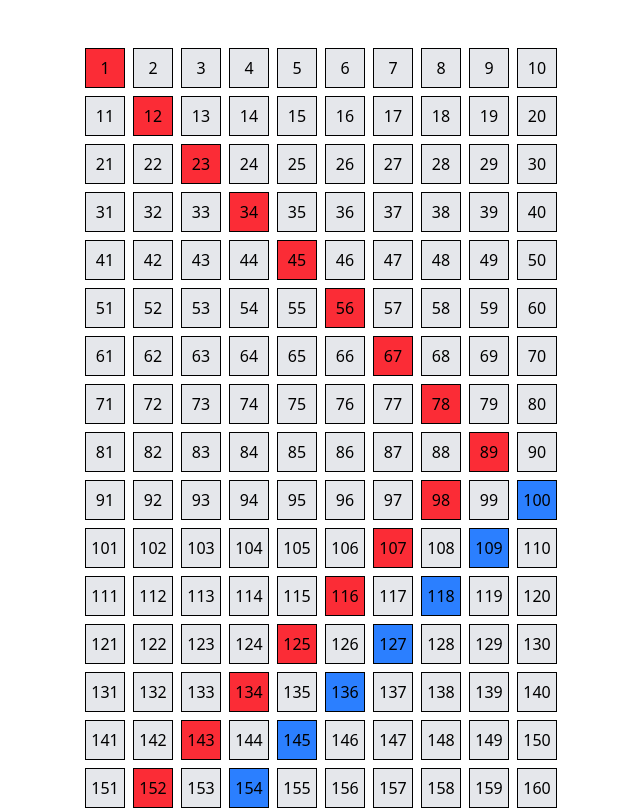
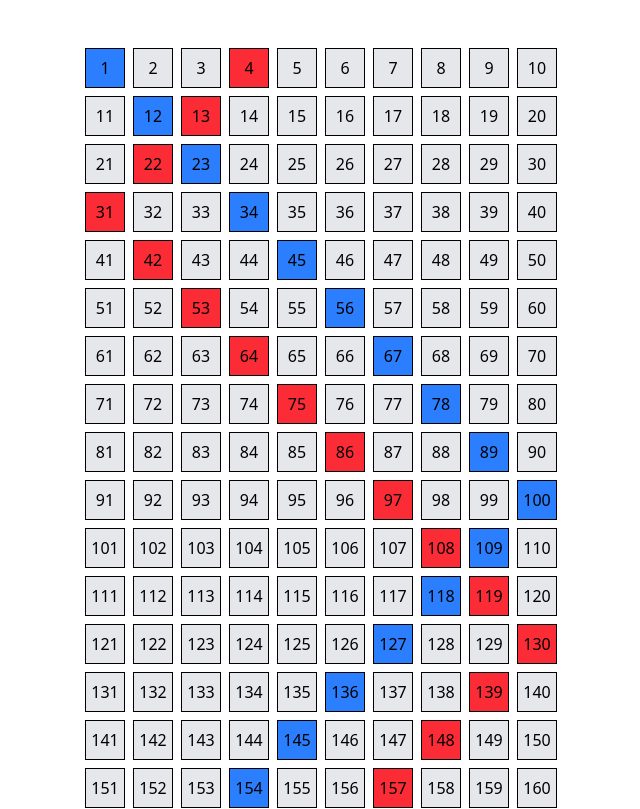
Before and after one commit to tewarishash12/assignment, a React (Vite) app: page / in a window 1280 px wide. Shown: the top 809 px of the page, without its empty margins (319-959 px from the left). Built offline with nearby package versions, Linux system fonts and the light colour scheme.

Commit message:
completed the assigment

```diff
--- a/index.js
+++ b/index.js
@@ -6,6 +6,8 @@ function generateRedSequence(start , limit) {
         let col = 8
         for (let i = col; i >= 0; i--) {
             start = start + diff;
+            if(start<=0 || start>limit)
+                continue;
             redSequence.add(start);
             if((diff===11 && start%10===0) || (diff===9 && start%10===1))
                 break;
@@ -21,7 +23,7 @@ let isFirstRound = true;
 
 
 function executeLoop() {
-    let start = isFirstRound ? -9 : -2;
+    let start = isFirstRound ? -8 : -1;
     if (isFirstRound) {
         let i = start;
 
@@ -58,9 +60,6 @@ function executeLoop() {
 executeLoop();
 
 
-
-
-
 // start: -1 diff-1: 11 diff-2: 9 col-8
 // start: -2 diff-1: 11 diff-2: 9 col-8
 // start: -3 diff-1: 11 diff-2: 9 col-8
--- a/src/components/Table.jsx
+++ b/src/components/Table.jsx
@@ -26,6 +26,8 @@ function generateRedSequence(start, isFirstRound , limit) {
         let col = 8
         for (let i = col; i >= 0; i--) {
             start = start + diff;
+            if(start<=0 || start>limit)
+                continue;
             redSequence.add(start);
             if((diff===11 && start%10===0) || (diff===9 && start%10===1))
                 break;
@@ -55,7 +57,7 @@ function Table() {
                 setStart(-1);
             } else if (start <= -10 && !isFirstRound) {
                 setIsFirstRound(true);
-                setStart(-10)
+                setStart(-8)
                 // setRedSequence(new Set(generateRedSequence(start, isFirstRound , gridSize)));
             } else {
                 setStart((prev) => isFirstRound ? prev + 1 : prev - 1)
```
